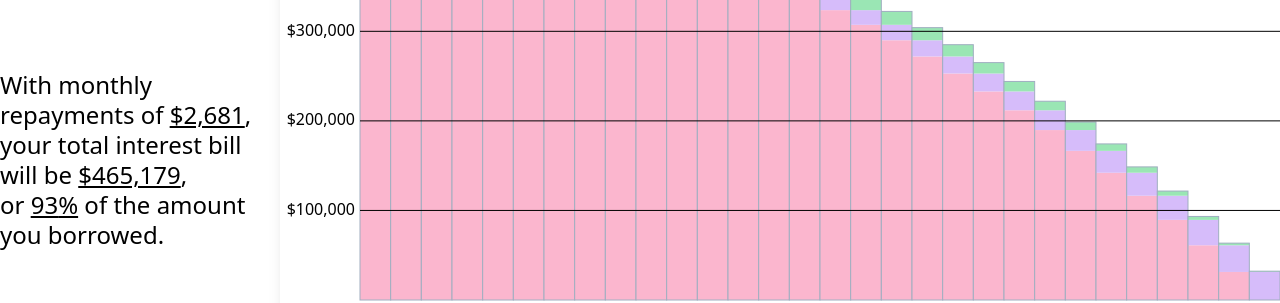
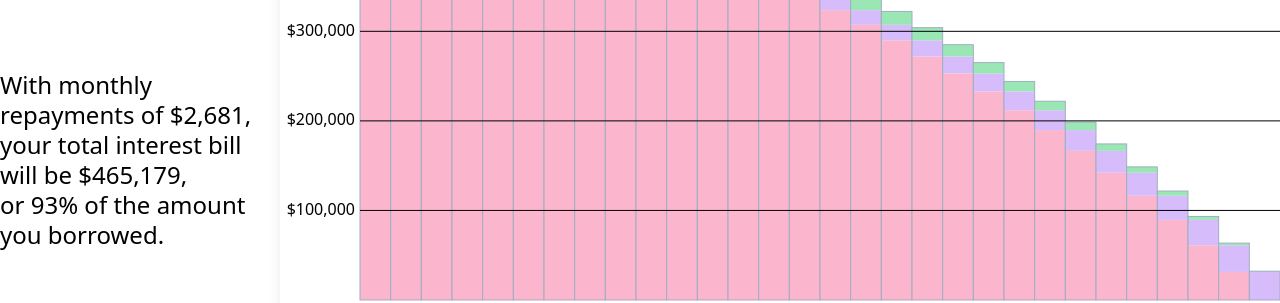
Before and after one commit to camjackson/whatif.mortgage, a React (Create React App) app: page / in a window 1280 px wide. Shown: the part 282-585 px from the top of the page. Built offline with nearby package versions, Linux system fonts and the light colour scheme.

Commit message:
Tweak formatting

```diff
--- a/src/scenario/RepaymentsStats.tsx
+++ b/src/scenario/RepaymentsStats.tsx
@@ -25,14 +25,11 @@ const formatAmount = (qty: number, unit: string) => {
 const RepaymentsStats: FC<Props> = ({ monthlyRepayments, stats }) => (
   <p style={{ gridArea: 'stats' }} className="leading-tight">
     With monthly repayments of{' '}
-    <strong className="underline">{formatCurrency(monthlyRepayments)}</strong>,{' '}
-    <br /> your total interest bill will be{' '}
-    <strong className="underline">
-      {formatCurrency(stats.totalInterestPaid)}
-    </strong>
+    <strong>{formatCurrency(monthlyRepayments)}</strong>, <br /> your total
+    interest bill will be{' '}
+    <strong>{formatCurrency(stats.totalInterestPaid)}</strong>
     ,
-    <br /> or{' '}
-    <strong className="underline">
+    <br /> or <strong>
       {formatInteger(stats.interestToPrincipalRatio)}%
     </strong>{' '}
     of the amount you borrowed.
```
